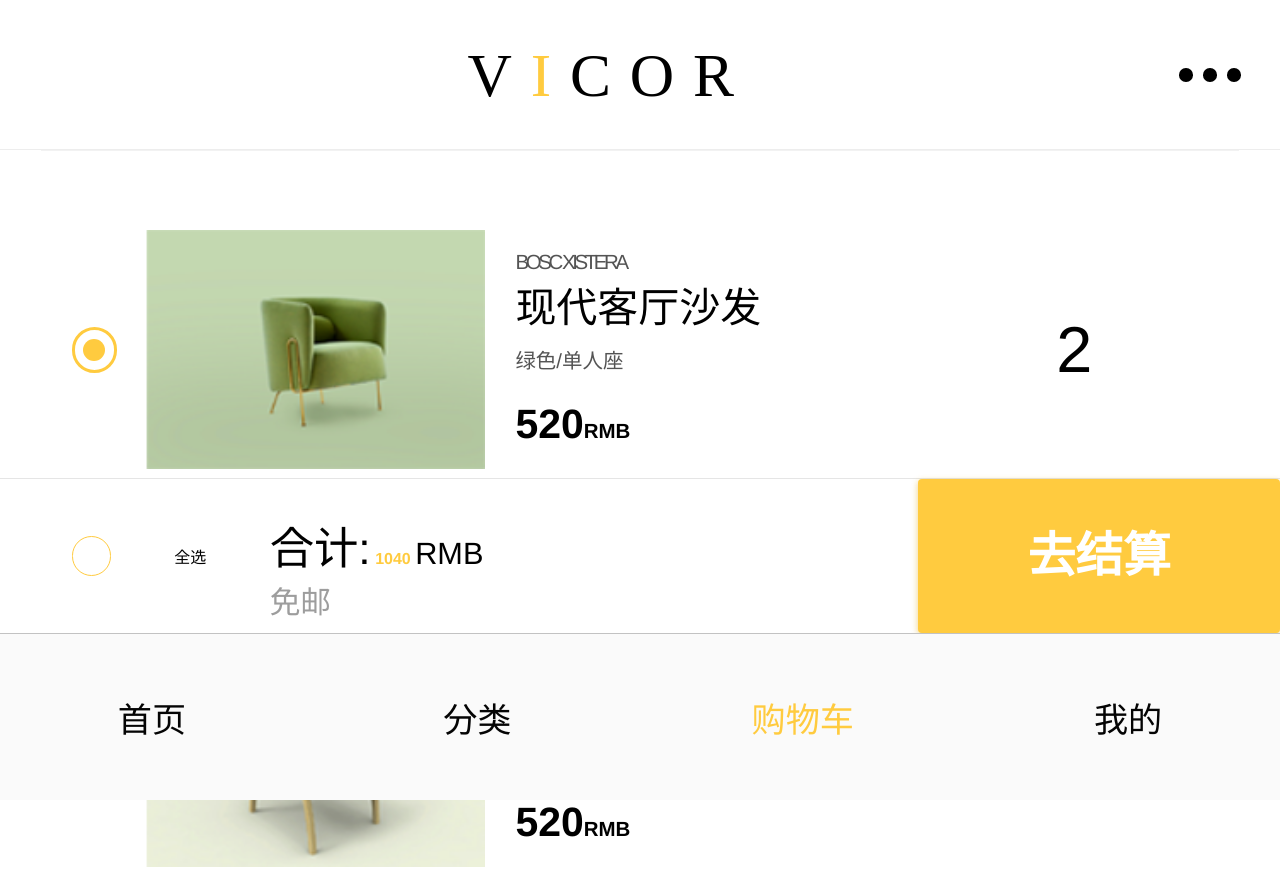
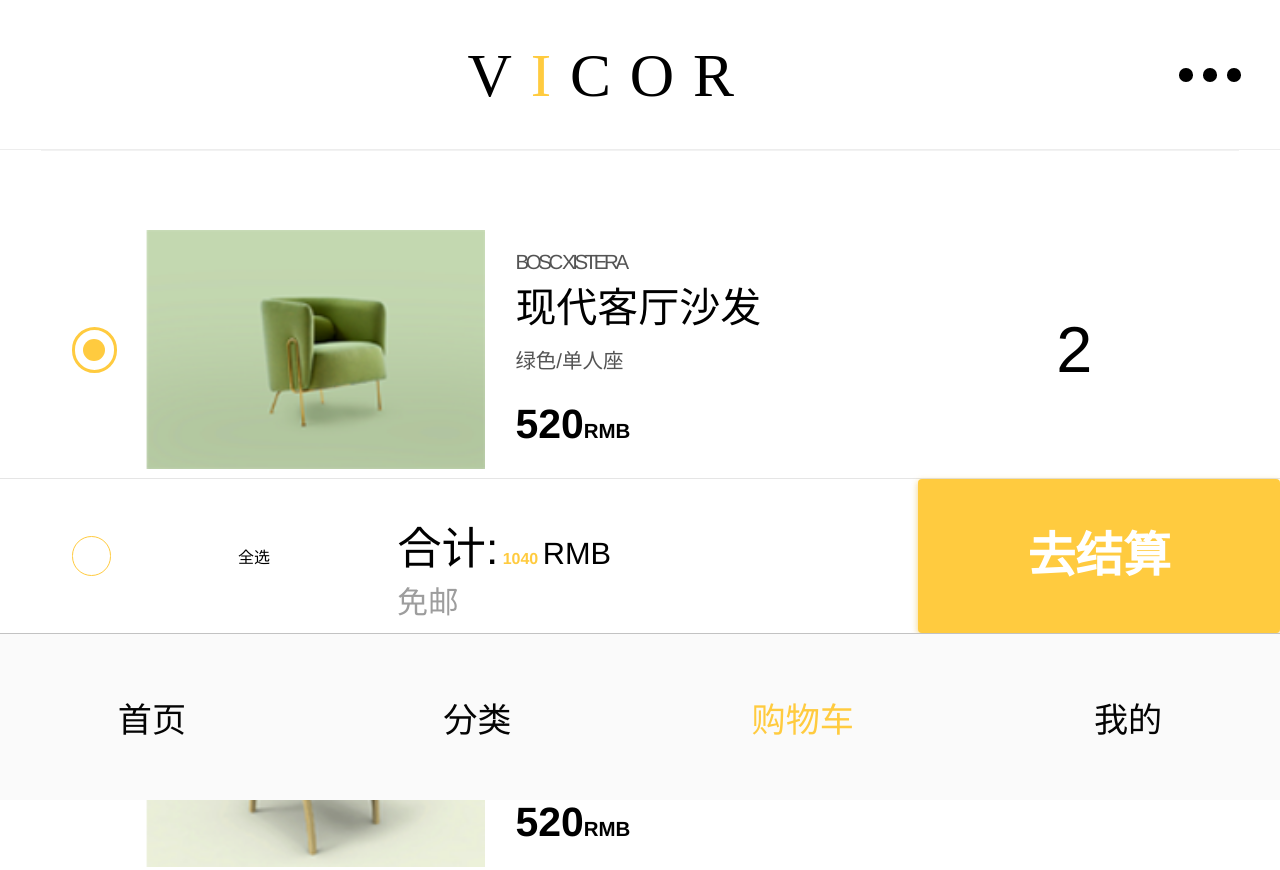
Before and after one commit to xyyl321/VICOR, a plain HTML site: page shopcar.html in a window 1280 px wide. Shown: the top 870 px of the page. Drawn offline with Linux system fonts and the light colour scheme; a small style sheet from the web is missing.

Commit message:
最终版

```diff
--- a/css/shopcart.css
+++ b/css/shopcart.css
@@ -284,9 +284,10 @@ body{
     border:0.01rem solid #ffcb3f;
     background:#fff;
     border-radius: 50%;
+    outline:none;
 }
 .balance .balance2 .left .amountto{
-    width:2rem;
+    width:auto;
     height:0.5rem;
 }
 .balance .balance2 .right{
```
